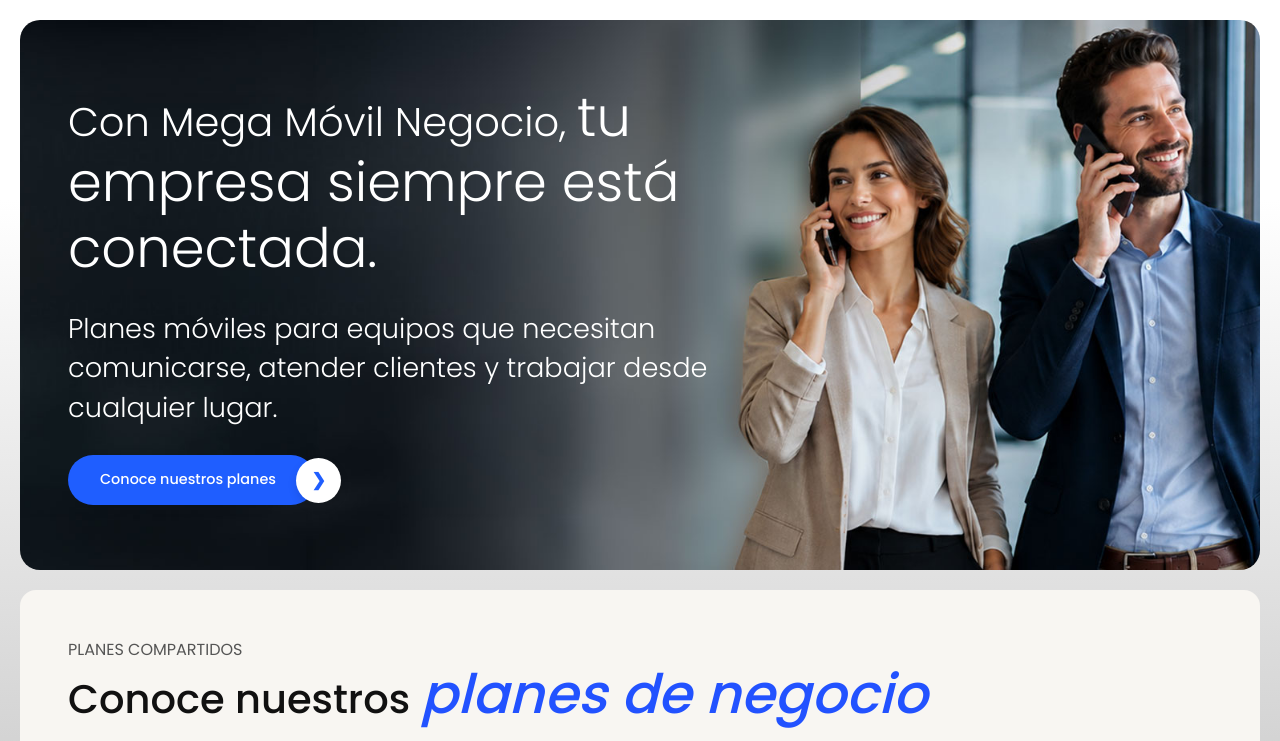
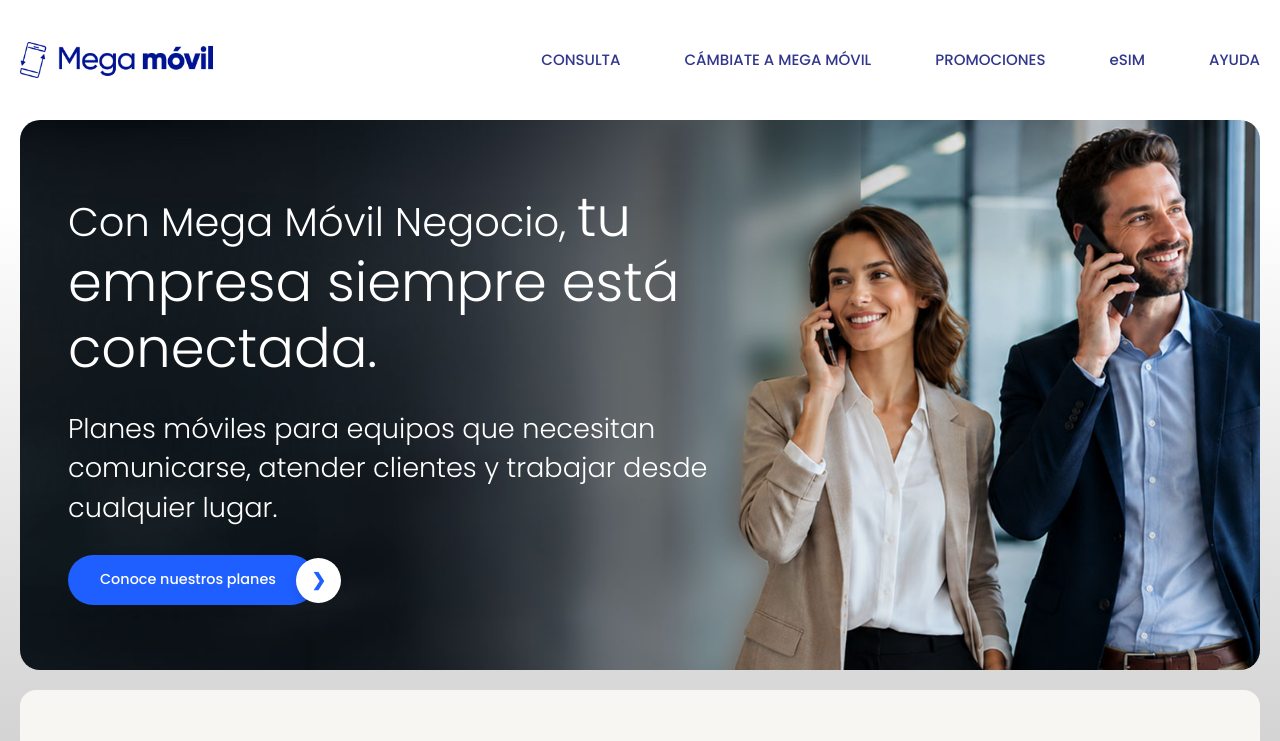
Before and after one commit to Jessy-07/megamovil_empresarial, a React (Vite) app: page / in a window 1280 px wide. Shown: the top 741 px of the page. Built offline with nearby package versions, Linux system fonts and the light colour scheme.

Commit message:
Home terminadao con responsive y menu

```diff
--- /dev/null
+++ b/src/components/Header/Header.jsx
@@ -0,0 +1,72 @@
+import { useState } from "react";
+import "./Header.css";
+import logoMegamovil from "../../assets/img/general/megamovil-logo-blue.png";
+
+const Header = () => {
+  const [isMenuOpen, setIsMenuOpen] = useState(false);
+
+  const toggleMenu = () => {
+    setIsMenuOpen(!isMenuOpen);
+  };
+
+  return (
+    <header className="bg-white w-full h-[80px] mt-2 md:mt-5 flex items-center relative z-50">
+      <div className="max-w-[1300px] w-full mx-auto px-4 md:px-5 flex items-center justify-between">
+
+        {/* Logo */}
+        <a href="/" className="flex items-center">
+          {/* Logo container, ready for the user to replace if needed, but uses the existing one by default */}
+          <img
+            src={logoMegamovil}
+            alt="Mega móvil"
+            className="h-[30px] md:h-[36px] w-auto object-contain"
+          />
+        </a>
+
+        {/* Mobile menu button */}
+        <button
+          className="md:hidden flex flex-col justify-center items-center w-[40px] h-[40px] border-none bg-transparent cursor-pointer z-50"
+          onClick={toggleMenu}
+          aria-label="Toggle menu"
+        >
+          <span className={`block w-[25px] h-[3px] bg-[#2E328A] rounded-[2px] transition-all duration-300 ${isMenuOpen ? 'rotate-45 translate-y-[8px]' : 'mb-[5px]'}`}></span>
+          <span className={`block w-[25px] h-[3px] bg-[#2E328A] rounded-[2px] transition-all duration-300 ${isMenuOpen ? 'opacity-0' : 'mb-[5px]'}`}></span>
+          <span className={`block w-[25px] h-[3px] bg-[#2E328A] rounded-[2px] transition-all duration-300 ${isMenuOpen ? '-rotate-45 -translate-y-[8px]' : ''}`}></span>
+        </button>
+
+        {/* Navigation Links */}
+        <nav className={`${isMenuOpen ? 'flex' : 'hidden'} md:flex absolute md:relative top-[80px] md:top-0 left-0 w-full md:w-auto bg-white md:bg-transparent shadow-lg md:shadow-none flex-col md:flex-row p-6 md:p-0 transition-all border-t border-[#eee] md:border-none`}>
+          <ul className="flex flex-col md:flex-row list-none m-0 p-0 gap-6 md:gap-8 lg:gap-12 xl:gap-16 items-center">
+            <li>
+              <a href="#" className="text-[#32368c] hover:text-[#FF9A00] text-[14px] lg:text-[15px] font-medium no-underline transition-colors">
+                CONSULTA
+              </a>
+            </li>
+            <li>
+              <a href="#" className="text-[#32368c] hover:text-[#FF9A00] text-[14px] lg:text-[15px] font-medium no-underline transition-colors">
+                CÁMBIATE A MEGA MÓVIL
+              </a>
+            </li>
+            <li>
+              <a href="#" className="text-[#32368c] hover:text-[#FF9A00] text-[14px] lg:text-[15px] font-medium no-underline transition-colors">
+                PROMOCIONES
+              </a>
+            </li>
+            <li>
+              <a href="#" className="text-[#32368c] hover:text-[#FF9A00] text-[14px] lg:text-[15px] font-medium no-underline transition-colors">
+                eSIM
+              </a>
+            </li>
+            <li>
+              <a href="#" className="text-[#32368c] hover:text-[#FF9A00] text-[14px] lg:text-[15px] font-medium no-underline transition-colors">
+                AYUDA
+              </a>
+            </li>
+          </ul>
+        </nav>
+      </div>
+    </header>
+  );
+};
+
+export default Header;
--- a/src/views/Home/Home.jsx
+++ b/src/views/Home/Home.jsx
@@ -5,6 +5,7 @@
 import coberturaIcon from "../../assets/img/home/cobertura-icon.png";
 import masMegasIcon from "../../assets/img/home/mas-megas-icon.png";
 import esimIcon from "../../assets/img/home/esim-icon.png";
+import Header from "../../components/Header/Header";
 import Footer from "../../components/Footer/Footer";
 import fbIcon from "../../assets/img/general/facebook-logo-icon.png";
 import igIcon from "../../assets/img/general/instagram-logo-icon.png";
@@ -100,6 +101,7 @@
 
   return (
     <>
+      <Header />
       <section className="bg-banner-negocio m-2 md:m-5 rounded-[20px] flex md:items-center justify-center px-4 py-10 md:p-12 h-auto min-h-[550px] md:min-h-[300px] xl:h-[550px] box-border">
         <div className="max-w-[1300px] w-full grid grid-cols-1 md:grid-cols-[1.3fr_0.6fr] gap-6">
           <div className="flex flex-col gap-7 items-center md:items-start text-center md:text-left">
```
Also changed, not shown: src/assets/img/general/megamovil-logo-blue.png (added), src/components/Header/Header.css (added). Lines whose indentation alone changed are shown as unchanged.
